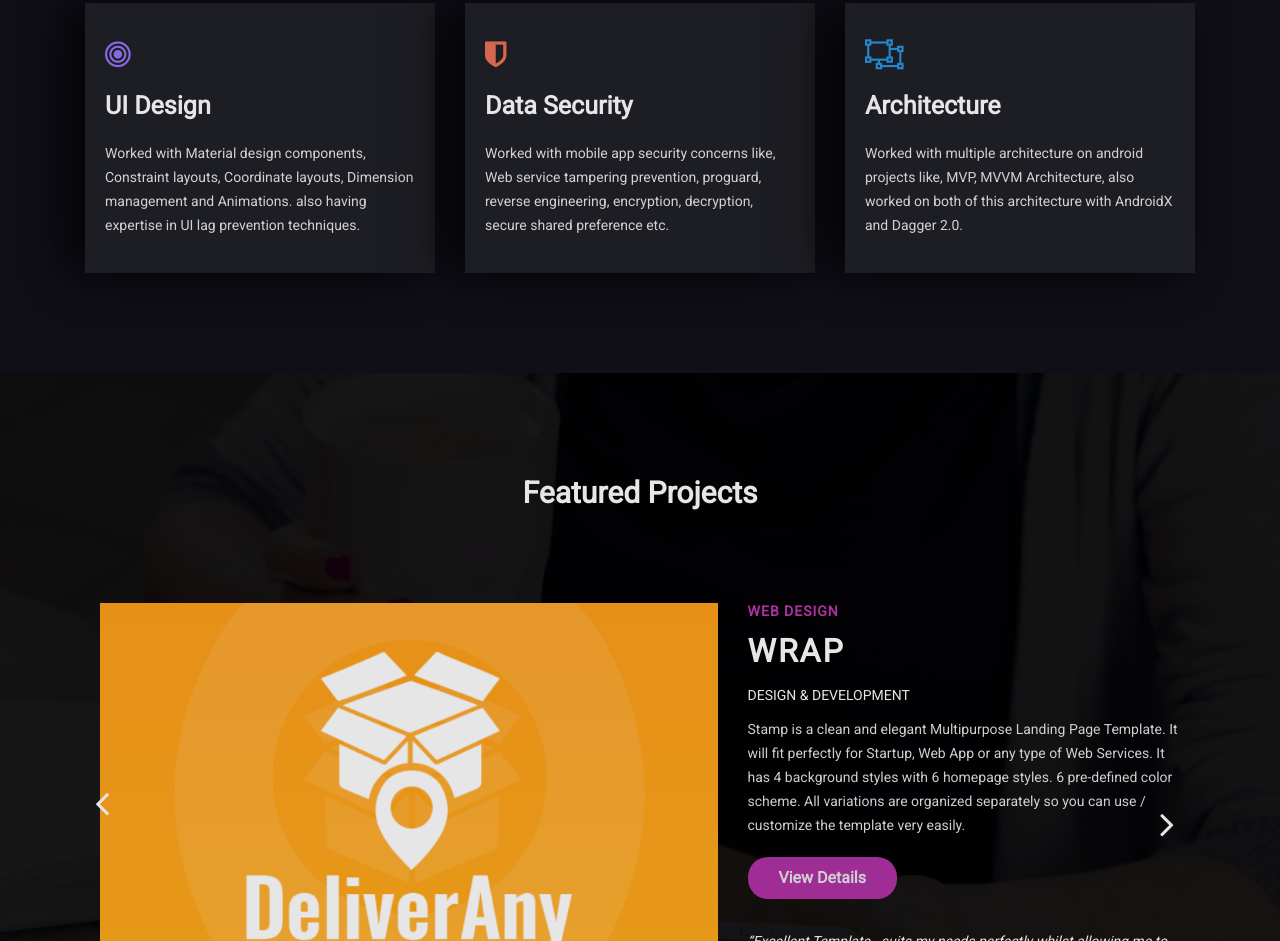
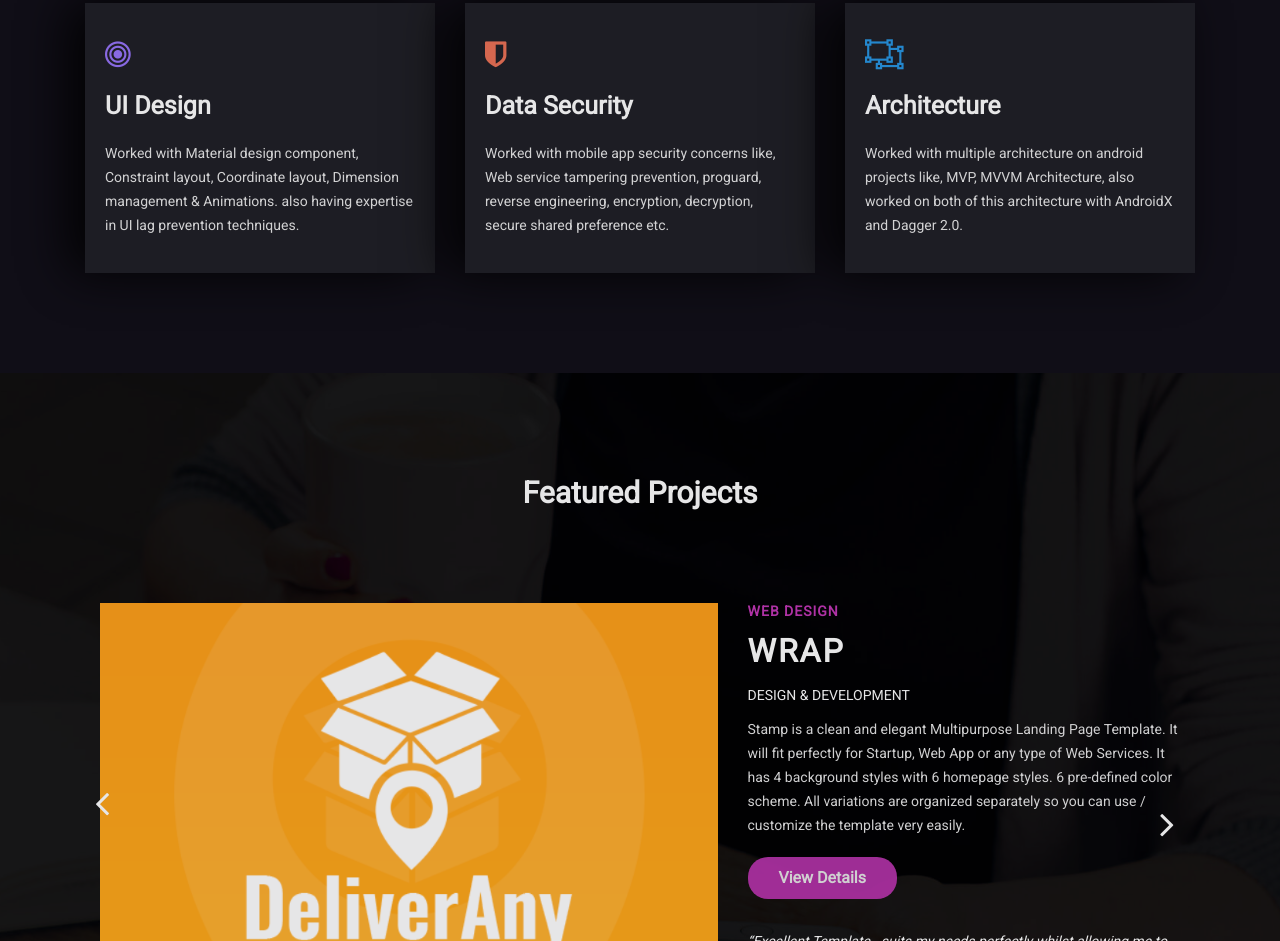
Before and after one commit to bhoomit11/bhoomit11.github.io, a plain HTML site: page index.html in a window 1280 px wide. Shown: the part 1751-2692 px from the top of the page. Drawn offline with Linux system fonts and the light colour scheme; some packages are replaced by stand-ins of ours.

Commit message:
Initial commit

```diff
--- a/assets/css/styles.css
+++ b/assets/css/styles.css
@@ -86,7 +86,7 @@ html {
   -webkit-font-smoothing: antialiased; }
 
 body {
-  font-family: "roboto", sans-serif;
+  font-family: "Roboto", sans-serif;
   font-size: 14px;
   font-style: none;
   line-height: 24px;
@@ -98,7 +98,7 @@ body {
   opacity: 0.9; }
 
 h1, h2, h3, h4, h5, h6 {
-  font-family: "roboto", sans-serif; }
+  font-family: "Roboto", sans-serif; }
 
 p {
   opacity: 0.9; }
@@ -943,7 +943,7 @@ body {
     .mh-header .navbar-nav li a {
       border-bottom: 1px solid transparent;
       font-weight: bold;
-      font-family: "roboto", sans-serif;
+      font-family: "Roboto", sans-serif;
       font-size: 18px;
       opacity: 1;
       line-height: 30px; }
--- a/index.html
+++ b/index.html
@@ -211,8 +211,8 @@
                             <i class="fa fa-bullseye purple-color"></i>
                             <h3>UI Design</h3>
                             <p>
-                                Worked with Material design components, Constraint layouts,
-                                Coordinate layouts, Dimension management and Animations.
+                                Worked with Material design component, Constraint layout,
+                                Coordinate layout, Dimension management & Animations.
                                 also having expertise in UI lag prevention techniques.
                             </p>
                         </div>
```
